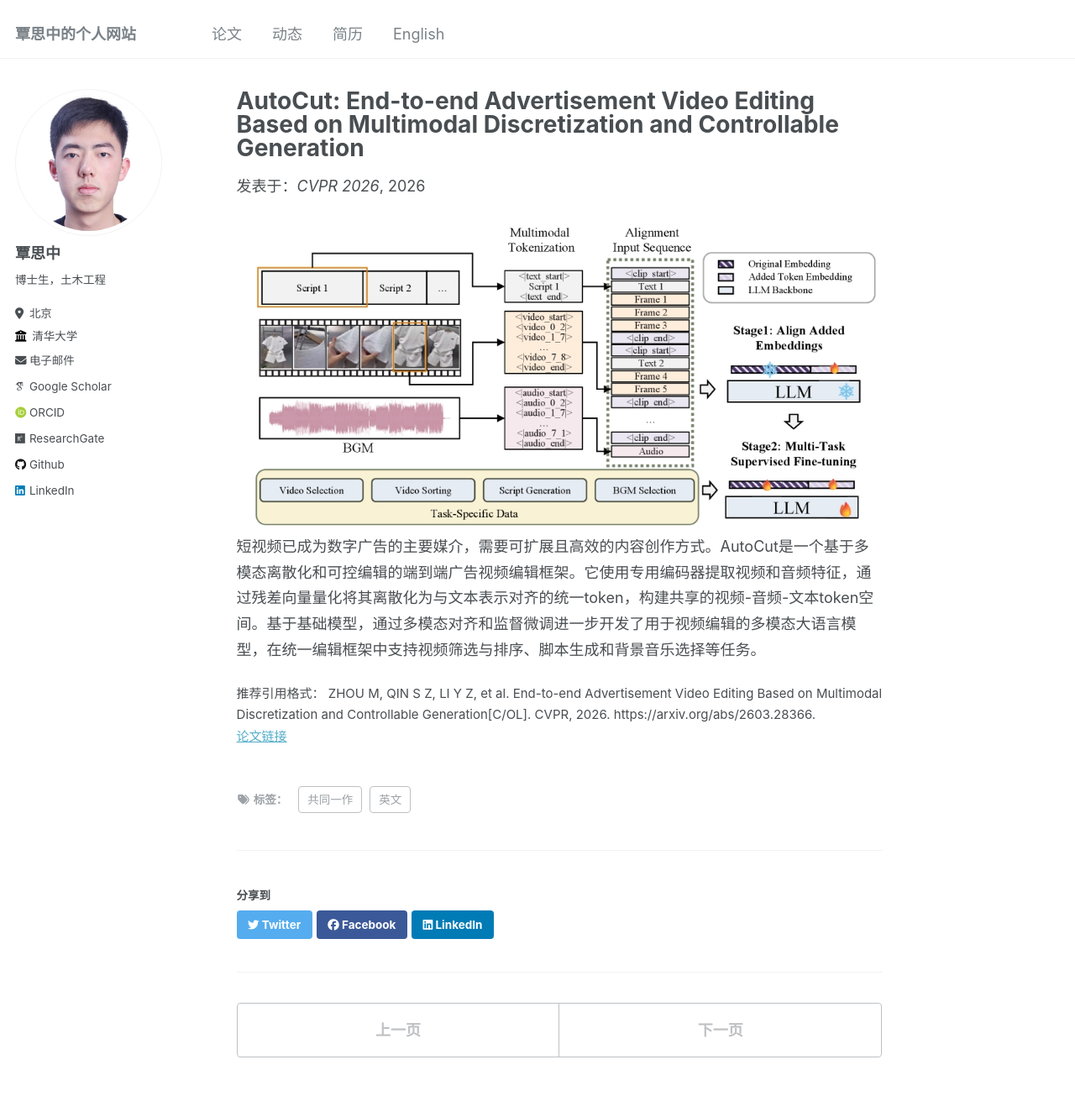
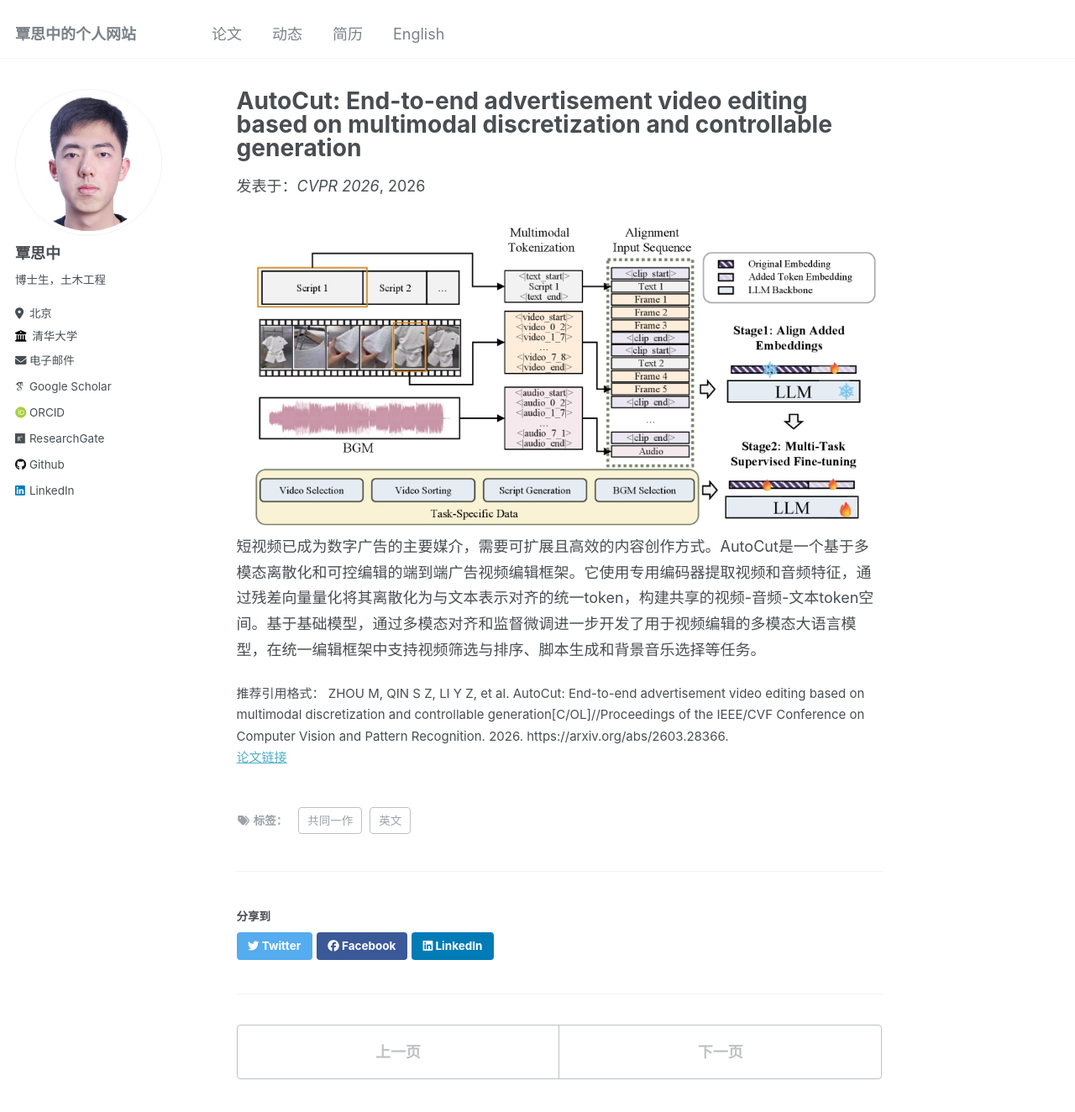
Before and after one commit to qinsz01/qsz_academic, a Jekyll site: the page built from _publications/2026-03-30-AutoCut-zh.md, in a window 1280 px wide and 1400 px high. Shown: the top 1324 px of the window at 84% size. Built offline with Jekyll 4.4.1, drawn with Linux system fonts in a browser that asks for light colours; some web fonts are replaced.

Commit message:
Fix AutoCut and HouseMind publication metadata

```diff
--- a/_publications/2026-03-30-AutoCut-zh.md
+++ b/_publications/2026-03-30-AutoCut-zh.md
@@ -1,12 +1,12 @@
 ---
-title: 'AutoCut: End-to-end Advertisement Video Editing Based on Multimodal Discretization and Controllable Generation'
+title: 'AutoCut: End-to-end advertisement video editing based on multimodal discretization and controllable generation'
 collection: publications
 permalink: /zh/publication/2026-03-30-AutoCut
 excerpt: '一种基于多模态离散化和可控生成的端到端广告视频编辑框架，在统一流程中实现视频筛选与排序、脚本生成和背景音乐选择。'
 date: 2026-03-30
 venue: 'CVPR 2026'
 paperurl: 'https://arxiv.org/abs/2603.28366'
-citation: 'ZHOU M, QIN S Z, LI Y Z, et al. End-to-end Advertisement Video Editing Based on Multimodal Discretization and Controllable Generation[C/OL]. CVPR, 2026. https://arxiv.org/abs/2603.28366.'
+citation: 'ZHOU M, QIN S Z, LI Y Z, et al. AutoCut: End-to-end advertisement video editing based on multimodal discretization and controllable generation[C/OL]//Proceedings of the IEEE/CVF Conference on Computer Vision and Pattern Recognition. 2026. https://arxiv.org/abs/2603.28366.'
 locale: zh
 header:
     teaser: "2026-03-30-AutoCut.png"
```
